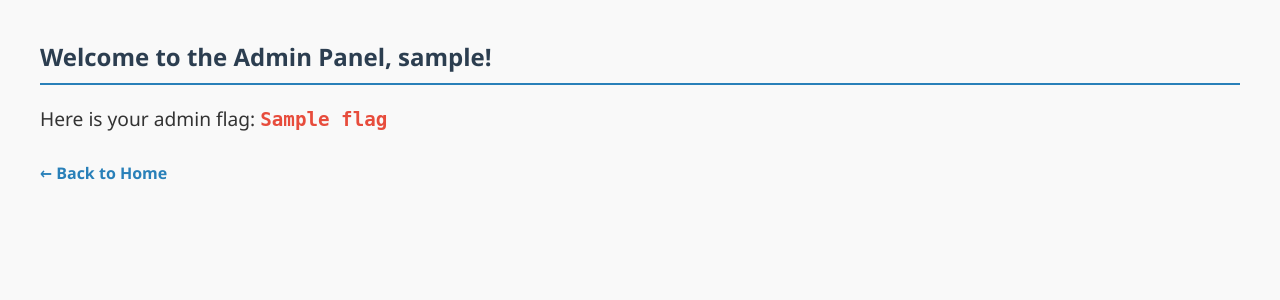
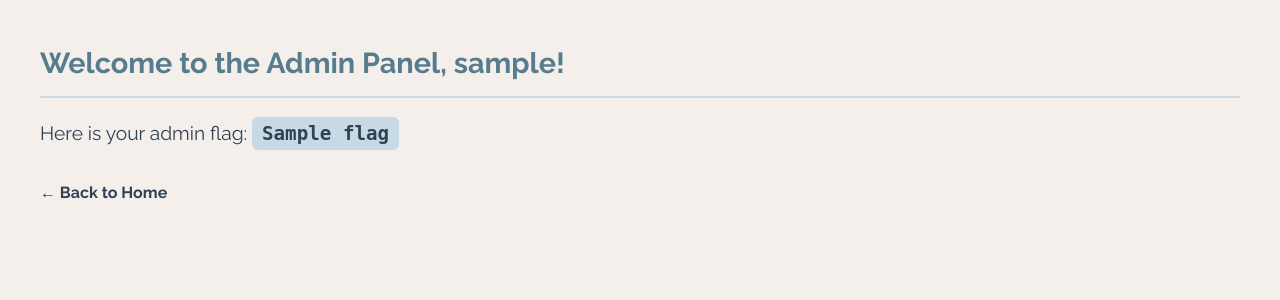
Before and after one commit to astute38boy/BAC, a Flask app: template templates/admin.html in a window 1280 px wide. Shown: the top 300 px of the page. Run offline with Flask 3, Linux system fonts and the light colour scheme; the template is opened without the code that fills it: most values are stand-ins (such as "Sample title", 1, 10 or a date in 2020).

Commit message:
updated admin.css

```diff
--- a/static/admin.css
+++ b/static/admin.css
@@ -1,37 +1,76 @@
-/* admin.css */
+/* admin.css - matched to style.css theme */
+
+@import url('https://fonts.googleapis.com/css?family=Raleway:400,700');
 
 body {
-    font-family: 'Segoe UI', Tahoma, Geneva, Verdana, sans-serif;
-    background-color: #f9f9f9;
-    color: #333;
+  font-family: 'Raleway', sans-serif;
+  background-color: #f5efeb;
+  color: #2f4156;
   margin: 40px;
+  line-height: 1.6;
 }
 
+/* Header styling */
 h2 {
-    color: #2c3e50;
+  color: #567c8d;
   font-weight: 700;
-    border-bottom: 2px solid #2980b9;
+  border-bottom: 2px solid #c8d9e6;
   padding-bottom: 10px;
   margin-bottom: 20px;
+  font-size: 1.8rem;
+  animation: fadeIn 1s ease forwards;
 }
 
+/* Paragraph styling */
 p {
   font-size: 1.2rem;
   margin-bottom: 30px;
+  color: #2f4156;
+  animation: fadeIn 1s ease forwards;
 }
 
+/* Highlighted/flag content */
 strong {
-    color: #e74c3c; /* red color to highlight the flag */
+  color: #2f4156;
   font-family: monospace;
+  background: #c8d9e6;
+  padding: 5px 10px;
+  border-radius: 6px;
+  font-weight: bold;
 }
 
+/* Styled links */
 a {
   text-decoration: none;
-    color: #2980b9;
-    font-weight: 600;
-    transition: color 0.3s ease;
+  color: #2f4156;
+  font-weight: bold;
+  transition: color 0.3s ease, transform 0.3s ease;
 }
 
 a:hover {
-    color: #1abc9c;
+  color: #567c8d;
+  text-decoration: underline;
+  transform: scale(1.05);
 }
+
+/* Optional container for admin section */
+.admin-container {
+  background: #ffffff;
+  padding: 30px;
+  border-radius: 12px;
+  box-shadow: 0 10px 25px rgba(0, 0, 0, 0.1);
+  max-width: 700px;
+  margin: 0 auto;
+  animation: slideUp 0.8s ease;
+}
+
+/* Animations reused from style.css */
+@keyframes fadeIn {
+  0% { opacity: 0; transform: translateY(10px); }
+  100% { opacity: 1; transform: translateY(0); }
+}
+
+@keyframes slideUp {
+  0% { transform: translateY(30px); opacity: 0; }
+  100% { transform: translateY(0); opacity: 1; }
+}
```
Lines whose indentation alone changed are shown as unchanged.
